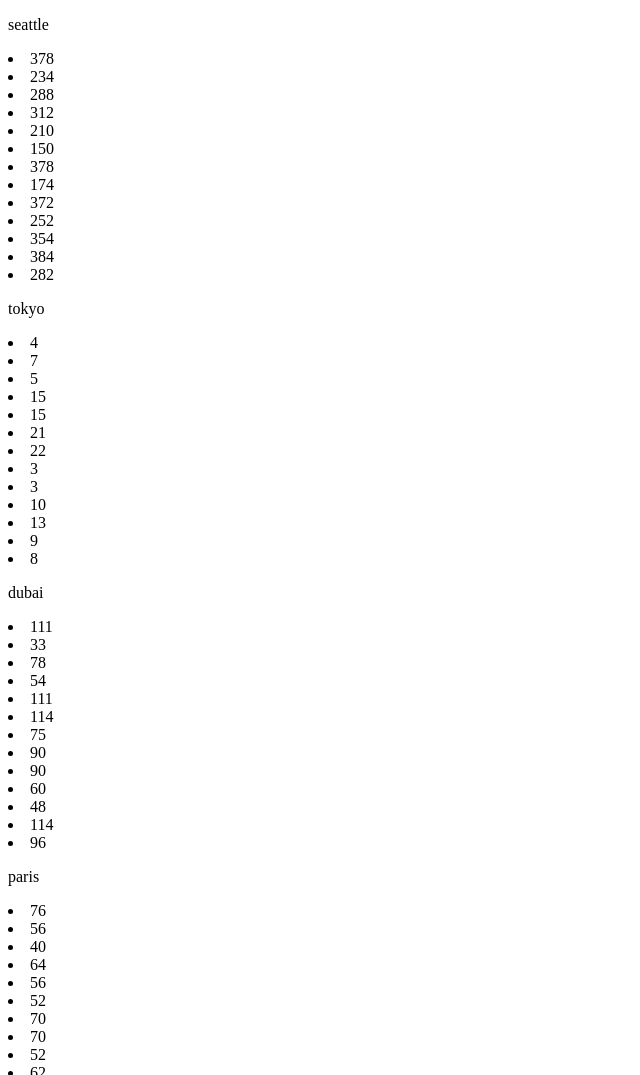
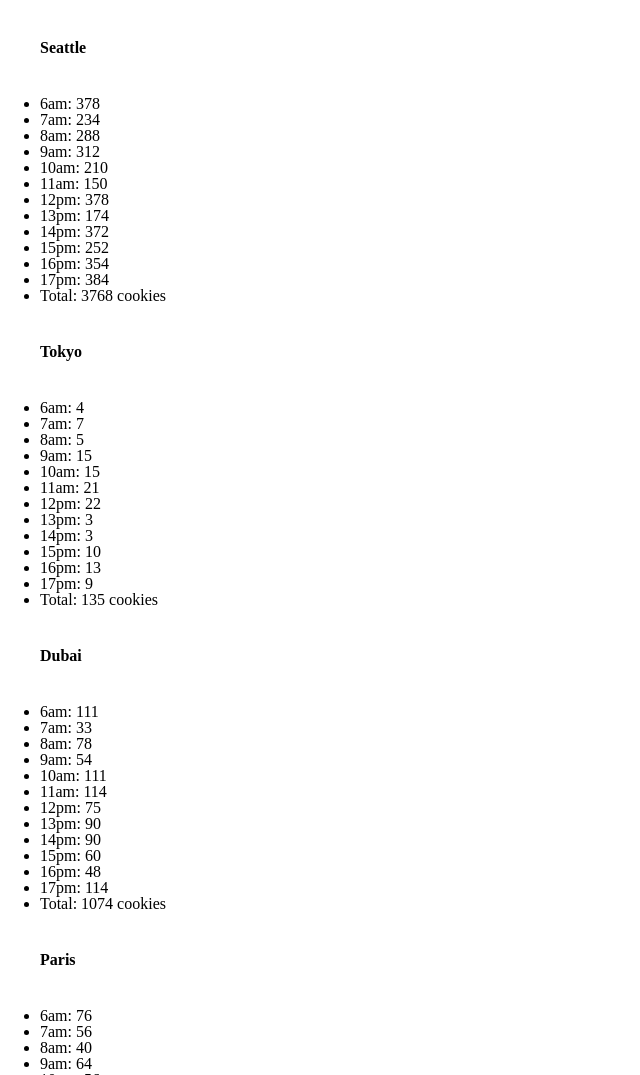
Before and after one commit to CodeHard84/cookie-stand, a plain HTML site: page sales.html in a window 1280 px wide. Shown: the top 1075 px of the page, without its empty margins (0-640 px from the left). Drawn offline with Linux system fonts and the light colour scheme.

Commit message:
Base styling.

```diff
--- a/css/style.css
+++ b/css/style.css
@@ -0,0 +1,9 @@
+p {
+  margin: 40px;
+  font-weight: bold;
+}
+
+ul {
+  margin: 40px;
+  list-style-type: disc;
+}
--- a/js/app.js
+++ b/js/app.js
@@ -1,7 +1,7 @@
 'use strict'
 
 const seattle = {
-  location: 'seattle',
+  location: 'Seattle',
   minCustomers: 23,
   maxCustomers: 65,
   averageSales: 6.3,
@@ -12,7 +12,7 @@ const seattle = {
   }
 }
 const tokyo = {
-  location: 'tokyo',
+  location: 'Tokyo',
   minCustomers: 3,
   maxCustomers: 24,
   averageSales: 1.2,
@@ -23,7 +23,7 @@ const tokyo = {
   }
 }
 const dubai = {
-  location: 'dubai',
+  location: 'Dubai',
   minCustomers: 11,
   maxCustomers: 38,
   averageSales: 3.7,
@@ -34,7 +34,7 @@ const dubai = {
   }
 }
 const paris = {
-  location: 'paris',
+  location: 'Paris',
   minCustomers: 20,
   maxCustomers: 38,
   averageSales: 2.3,
@@ -45,7 +45,7 @@ const paris = {
   }
 }
 const lima = {
-  location: 'lima',
+  location: 'Lima',
   minCustomers: 2,
   maxCustomers: 16,
   averageSales: 4.6,
@@ -86,13 +86,27 @@ const shops = ['seattle', 'tokyo', 'dubai', 'paris', 'lima'];
   listDiv.appendChild(uList);
 
   const hoursOpen = 13;
+  let totalCookies = 0;
+  let hour = 6;
+  let timeIndicator = 'am: ';
 
   for (let i = 0; i < hoursOpen; i++){
-    const li = document.createElement('li');
-    li.textContent = shop.hourlySales[i];
-    listDiv.appendChild(li);
+    let li = document.createElement('li');
+    totalCookies += shop.hourlySales[i];
+
+    if (hour === 12) {
+      timeIndicator = 'pm: ';
+      li.textContent = '12' + timeIndicator + shop.hourlySales[i];
+    } else {
+      li.textContent = hour + timeIndicator + shop.hourlySales[i];
+    }
+
+    if (i === (hoursOpen - 1)){
+      li.textContent = 'Total: ' + totalCookies + ' cookies';
+    }
+    uList.appendChild(li);
+    hour++;
   }
-
  }
 
 renderShop(seattle);
--- a/sales.html
+++ b/sales.html
@@ -4,6 +4,8 @@
   <meta charset="UTF-8">
   <meta name="viewport" content="width=device-width, initial-scale=1.0">
   <title>Document</title>
+  <link rel="stylesheet" href="css/reset.css">
+  <link rel="stylesheet" href="css/style.css">
 </head>
 <body id="mainBody">
 </body>
```
